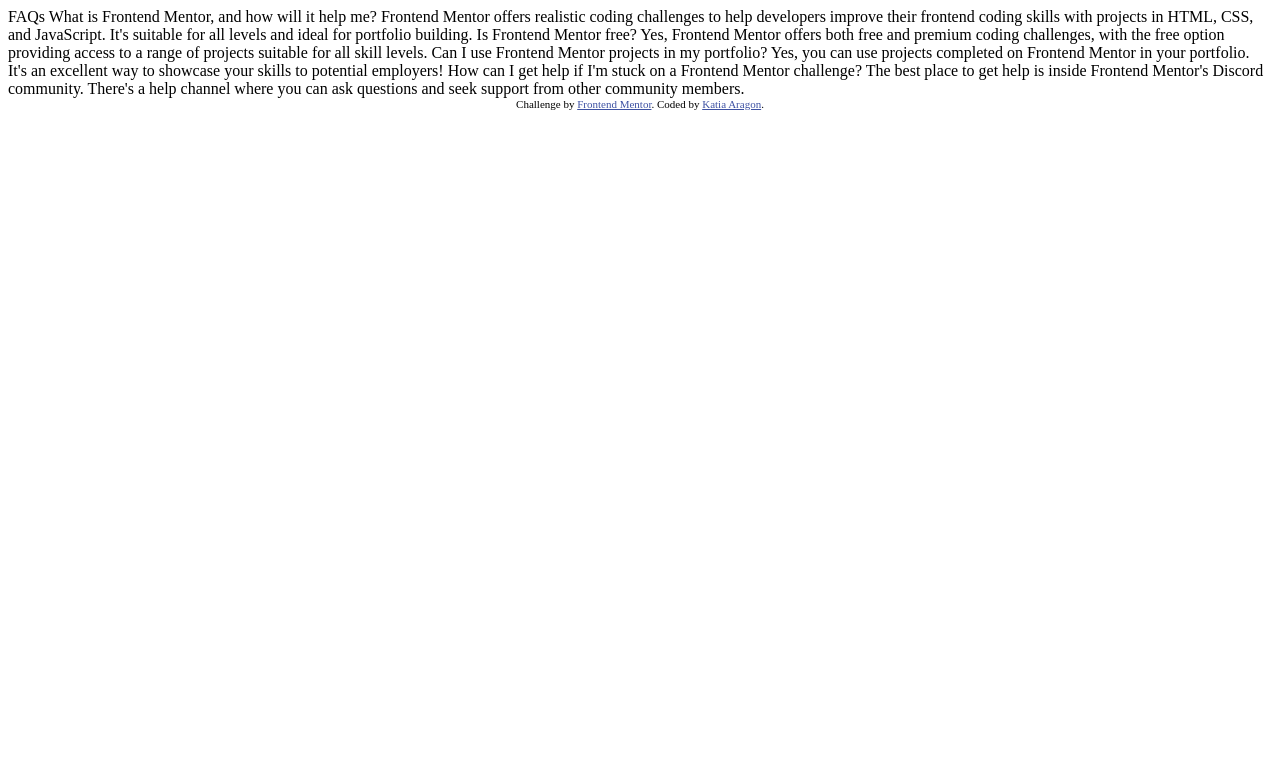
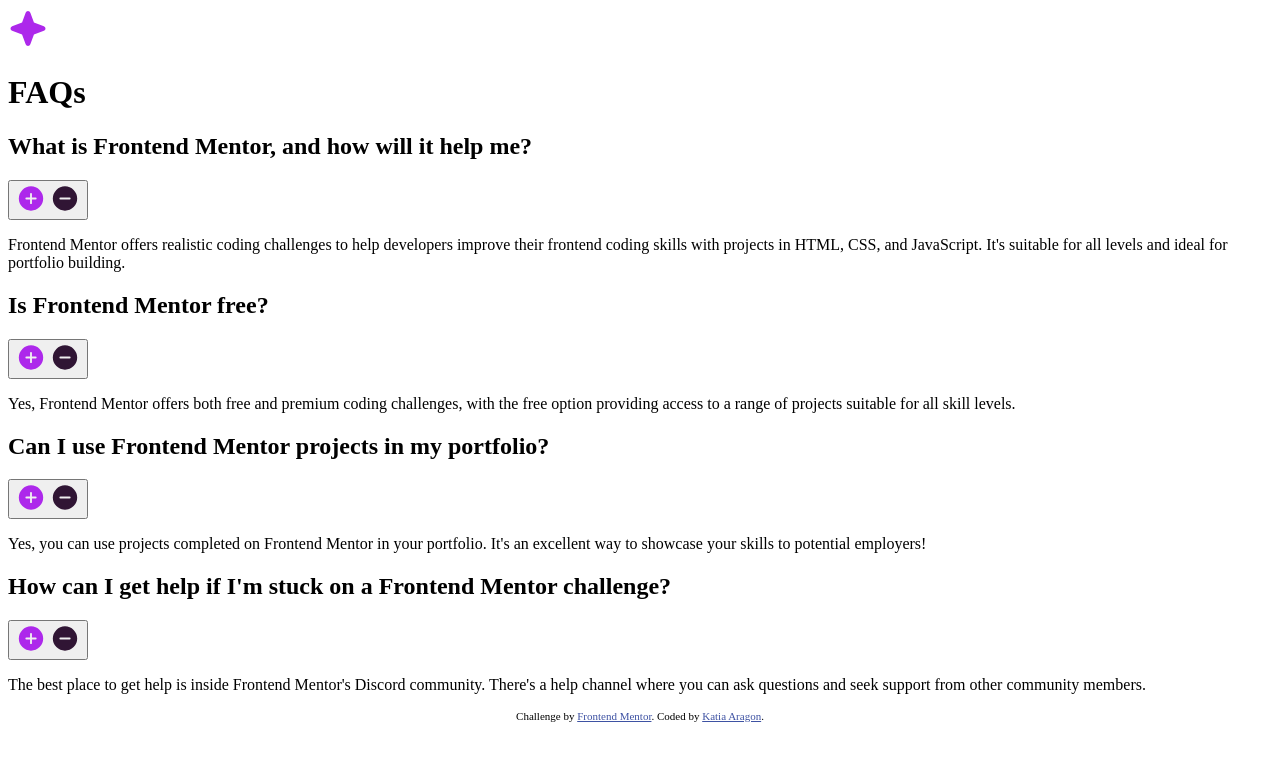
Before and after one commit to ktzazz/FAQ-accordion-thirteen, a plain HTML site: page index.html in a window 1280 px wide. Drawn offline with Linux system fonts and the light colour scheme.

Commit message:
Second commit

```diff
--- a/index.html
+++ b/index.html
@@ -5,6 +5,11 @@
   <meta name="viewport" content="width=device-width, initial-scale=1.0"> <!-- displays site properly based on user's device -->
 
   <link rel="icon" type="image/png" sizes="32x32" href="./assets/images/favicon-32x32.png">
+  <link rel="stylesheet" type="text/css" href="style.css">
+
+  <link rel="preconnect" href="https://fonts.googleapis.com">
+<link rel="preconnect" href="https://fonts.gstatic.com" crossorigin>
+<link href="https://fonts.googleapis.com/css2?family=Work+Sans:ital,wght@0,100..900;1,100..900&display=swap" rel="stylesheet">
 
   <title>Frontend Mentor | FAQ accordion</title>
 
@@ -15,34 +20,52 @@
   </style>
 </head>
 <body>
+<main>
+  <div class="faq-container">
+  <img src="assets/images/icon-star.svg" alt="icon-star" class="icon-star"> <h1>FAQs</h1>
 
-  FAQs
+  <div class="question-answer">
+  <h2> What is Frontend Mentor, and how will it help me?</h2>
+  <button class="arrow"><img src="assets/images/icon-plus.svg" alt="icon-open" id="icon-open">
+  <img src="assets/images/icon-minus.svg" alt="icon-close" id="icon-close"></button>
 
-  What is Frontend Mentor, and how will it help me?
+  <div class="answer"> <p> Frontend Mentor offers realistic coding challenges to help developers improve their
+  frontend coding skills with projects in HTML, CSS, and JavaScript. It's suitable for
+  all levels and ideal for portfolio building.</p></div>
+  </div>
 
-  Frontend Mentor offers realistic coding challenges to help developers improve their
-  frontend coding skills with projects in HTML, CSS, and JavaScript. It's suitable for
-  all levels and ideal for portfolio building.
+  <div class="question-answer"><h2> Is Frontend Mentor free?</h2>
+  <button class="arrow"><img src="assets/images/icon-plus.svg" alt="icon-open" id="icon-open">
+  <img src="assets/images/icon-minus.svg" alt="icon-close" id="icon-close"></button>
 
-  Is Frontend Mentor free?
+  <div class="answer"><p> Yes, Frontend Mentor offers both free and premium coding challenges, with the free
+  option providing access to a range of projects suitable for all skill levels.</p></div>
+  </div>
 
-  Yes, Frontend Mentor offers both free and premium coding challenges, with the free
-  option providing access to a range of projects suitable for all skill levels.
+  <div class="question-answer"><h2> Can I use Frontend Mentor projects in my portfolio?</h2>
+  <button class="arrow"><img src="assets/images/icon-plus.svg" alt="icon-open" id="icon-open">
+  <img src="assets/images/icon-minus.svg" alt="icon-close" id="icon-close"></button>
 
-  Can I use Frontend Mentor projects in my portfolio?
+  <div class="answer"><p> Yes, you can use projects completed on Frontend Mentor in your portfolio. It's an excellent
+  way to showcase your skills to potential employers!</p></div>
+  </div>
 
-  Yes, you can use projects completed on Frontend Mentor in your portfolio. It's an excellent
-  way to showcase your skills to potential employers!
+  <div class="question-answer"><h2> How can I get help if I'm stuck on a Frontend Mentor challenge?</h2>
+  <button class="arrow"><img src="assets/images/icon-plus.svg" alt="icon-open" id="icon-open">
+  <img src="assets/images/icon-minus.svg" alt="icon-close" id="icon-close"></button>
 
-  How can I get help if I'm stuck on a Frontend Mentor challenge?
+  <div class="answer"><p> The best place to get help is inside Frontend Mentor's Discord community. There's a help
+  channel where you can ask questions and seek support from other community members.</p></div>
+  </div>
+  </div>
+</main>
 
-  The best place to get help is inside Frontend Mentor's Discord community. There's a help
-  channel where you can ask questions and seek support from other community members.
-
-
+<footer>
   <div class="attribution">
     Challenge by <a href="https://www.frontendmentor.io?ref=challenge" target="_blank">Frontend Mentor</a>.
     Coded by <a href="#">Katia Aragon</a>.
   </div>
+</footer>
+<script src="script.js"></script>
 </body>
 </html>
```
Also changed, not shown: script.js (added), style.css (added).
